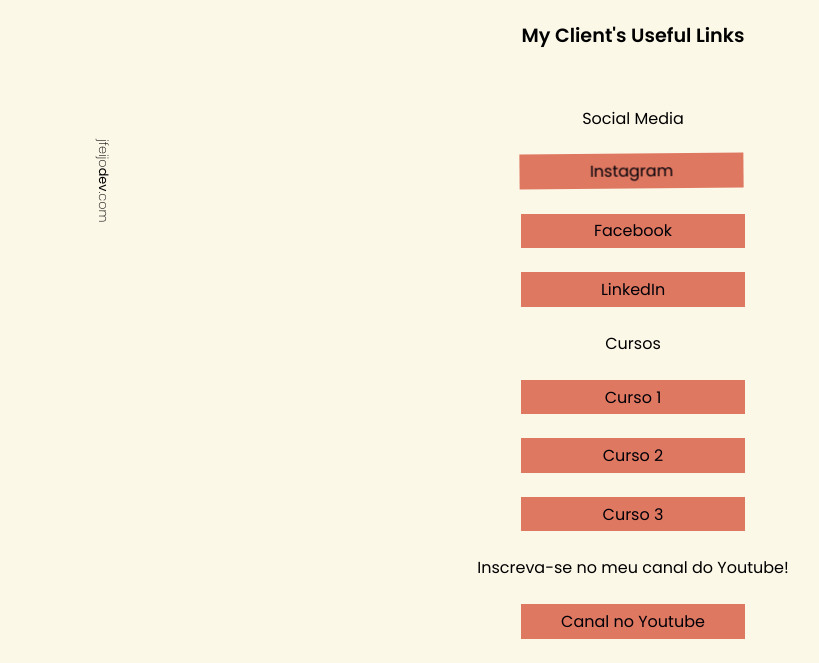
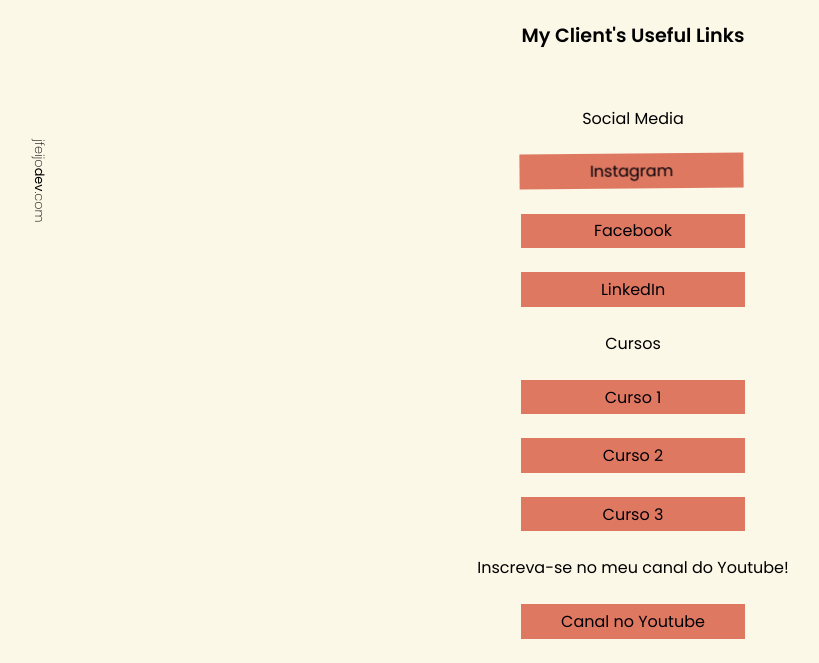
Before and after one commit to jfeijo/social-links-tool, a plain HTML site: page index.html in a window 1280 px wide. Shown: the part 178-841 px from the top of the page, without its empty margins (7-826 px from the left). Drawn offline with Linux system fonts and the light colour scheme.

Commit message:
Update styles.css

```diff
--- a/styles.css
+++ b/styles.css
@@ -57,7 +57,7 @@ h3{
     font-weight: 300;
     font-size: 0.8rem;
     bottom:50vh;
-    left:5rem;
+    left:1rem;
 }
 #mark strong{
     font-weight: 400;
```
